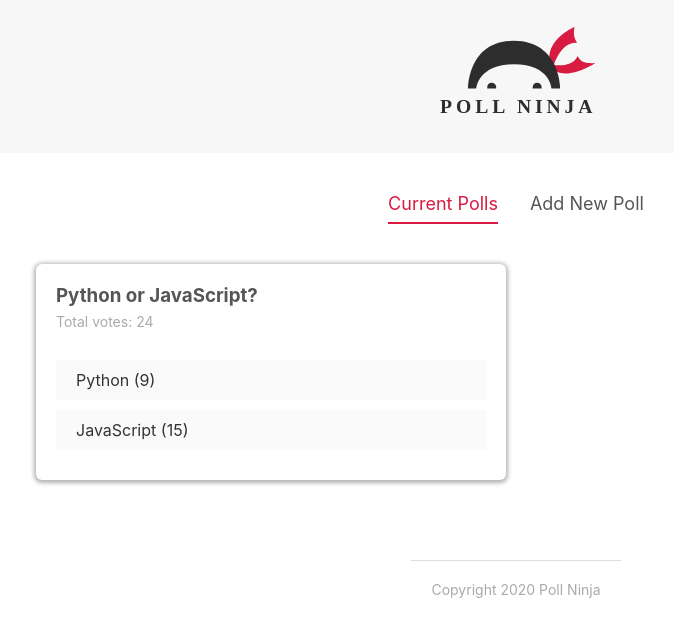
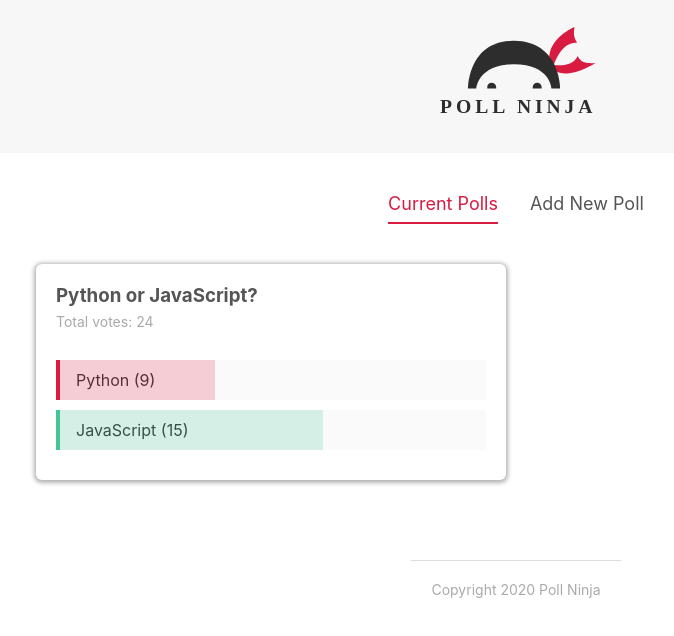
Before and after one commit to raphabarreto/ninjapolls, a Svelte app: page / in a window 1280 px wide. Shown: the top 636 px of the page, without its empty margins (124-798 px from the left). Built offline with nearby package versions, Linux system fonts and the light colour scheme.

Commit message:
Vote Bars

```diff
--- a/src/components/PollDetails.svelte
+++ b/src/components/PollDetails.svelte
@@ -6,6 +6,8 @@
 
   // reactive values
   $: totalVotes = poll.votesA + poll.votesB;
+  $: percentA = Math.floor((100 / totalVotes) * poll.votesA);
+  $: percentB = Math.floor((100 / totalVotes) * poll.votesB);
 
   // handling votes
   const handleVote = (option, id) => {
@@ -41,6 +43,22 @@
     display: inline-block;
     padding: 10px 20px;
   }
+
+  .percent {
+    height: 100%;
+    position: absolute;
+    box-sizing: border-box;
+  }
+
+  .percent-a {
+    border-left: 4px solid #d91b42;
+    background: rgba(217, 27, 66, 0.2);
+  }
+
+  .percent-b {
+    border-left: 4px solid #45c496;
+    background: rgba(69, 196, 150, 0.2);
+  }
 </style>
 
 <Card>
@@ -48,11 +66,11 @@
     <h3>{poll.question}</h3>
     <p>Total votes: {totalVotes}</p>
     <div class="answer" on:click={() => handleVote('a', poll.id)}>
-      <div class="percent percent-a" />
+      <div class="percent percent-a" style="width: {percentA}%" />
       <span>{poll.answerA} ({poll.votesA})</span>
     </div>
     <div class="answer" on:click={() => handleVote('b', poll.id)}>
-      <div class="percent percent-b" />
+      <div class="percent percent-b" style="width: {percentB}%" />
       <span>{poll.answerB} ({poll.votesB})</span>
     </div>
   </div>
```
